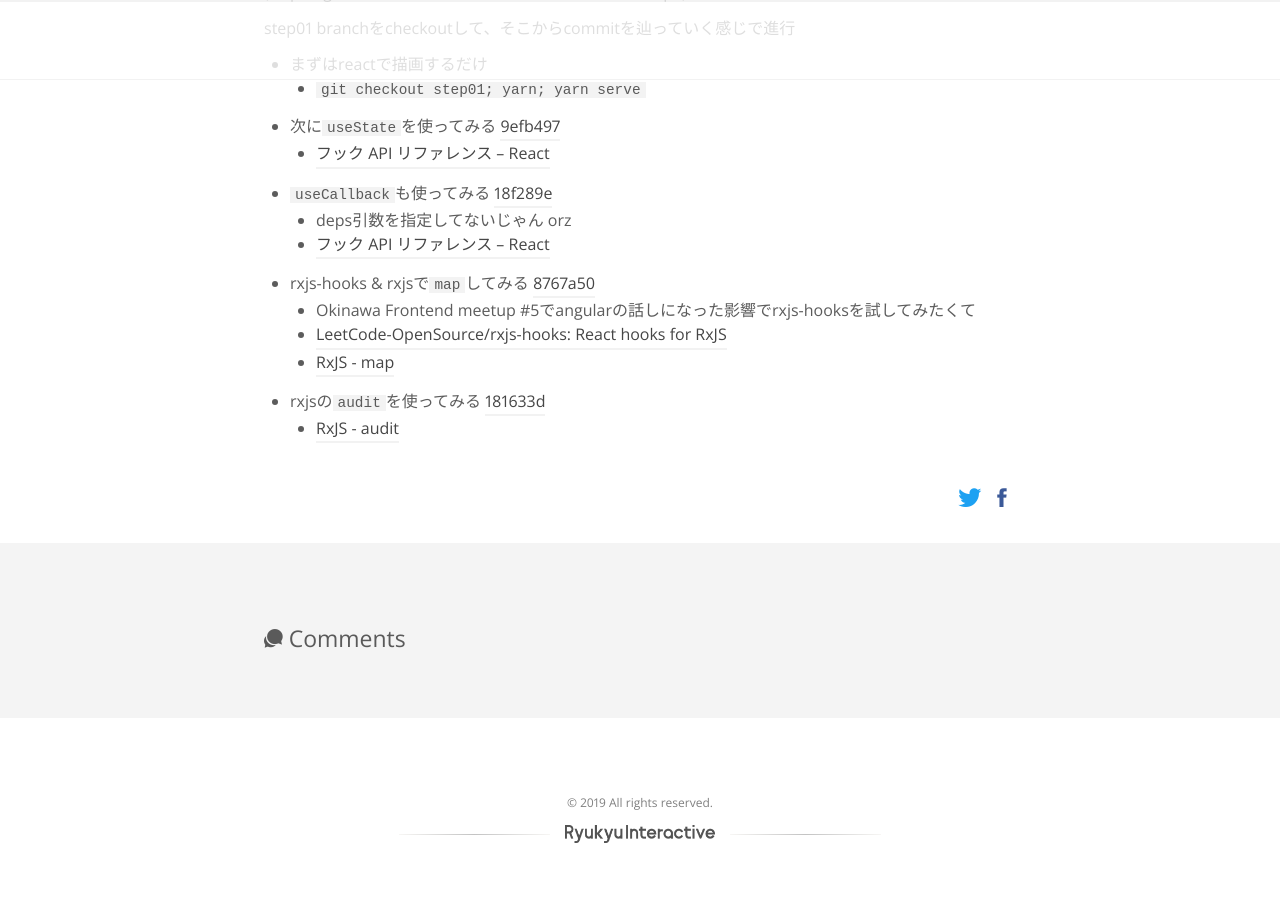
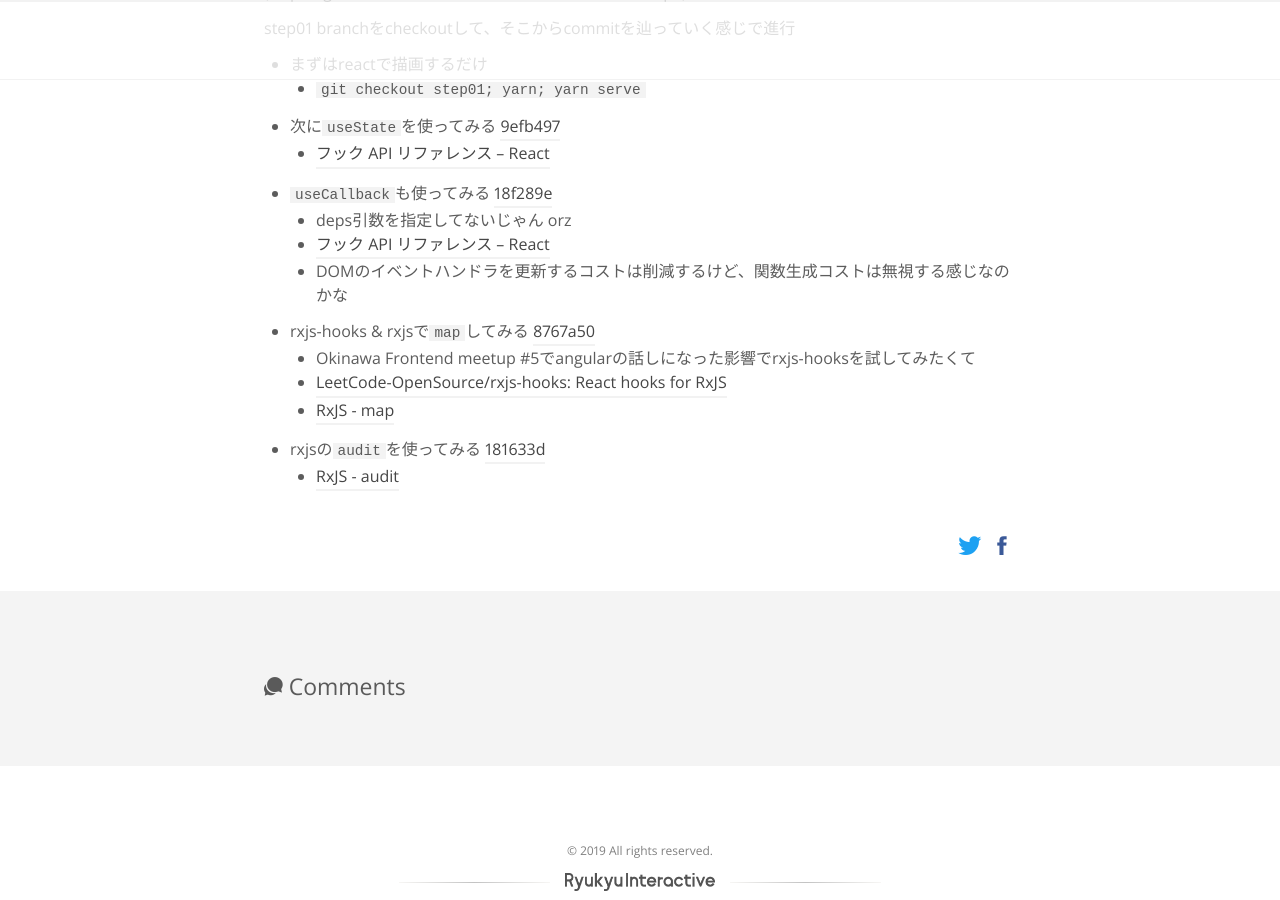
Before and after one commit to RyukyuInteractive/tech.ryukyu-i.co.jp, a Jekyll site: the page built from _posts/2019-10-30-tech-lunch.md, in a window 1280 px wide and 900 px high, scrolled down 607 px. Built offline with Jekyll 4.4.1, drawn with Linux system fonts in a browser that asks for light colours; a script that is not in the unit is left out; comment, search, counter and statistics services are not loaded.

Commit message:
Update 2019-10-30-tech-lunch.md

```diff
--- a/_posts/2019-10-30-tech-lunch.md
+++ b/_posts/2019-10-30-tech-lunch.md
@@ -30,6 +30,7 @@ step01 branchをcheckoutして、そこからcommitを辿っていく感じで
 [18f289e](https://github.com/atomita/okinawa-frontend-meetup5/commit/18f289e31306bb9a9fc18915bbb5e7d478e2faab)
   - deps引数を指定してないじゃん orz
   - [フック API リファレンス – React](https://ja.reactjs.org/docs/hooks-reference.html#usecallback)
+  - DOMのイベントハンドラを更新するコストは削減するけど、関数生成コストは無視する感じなのかな
 - rxjs-hooks & rxjsで`map`してみる
 [8767a50](https://github.com/atomita/okinawa-frontend-meetup5/commit/8767a507468a1d42b7c7fd3446fc509d6f913c05)
   - Okinawa Frontend meetup #5でangularの話しになった影響でrxjs-hooksを試してみたくて
```
